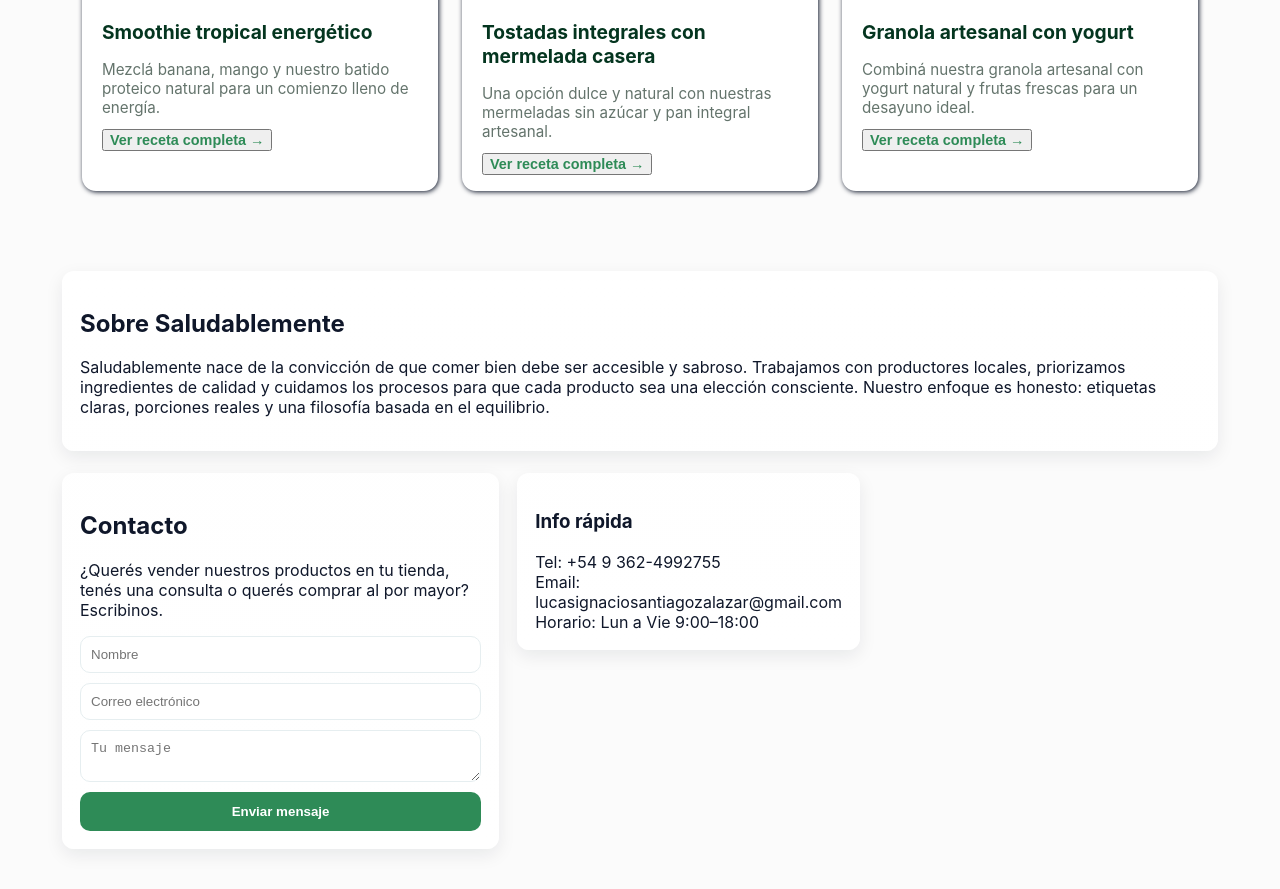
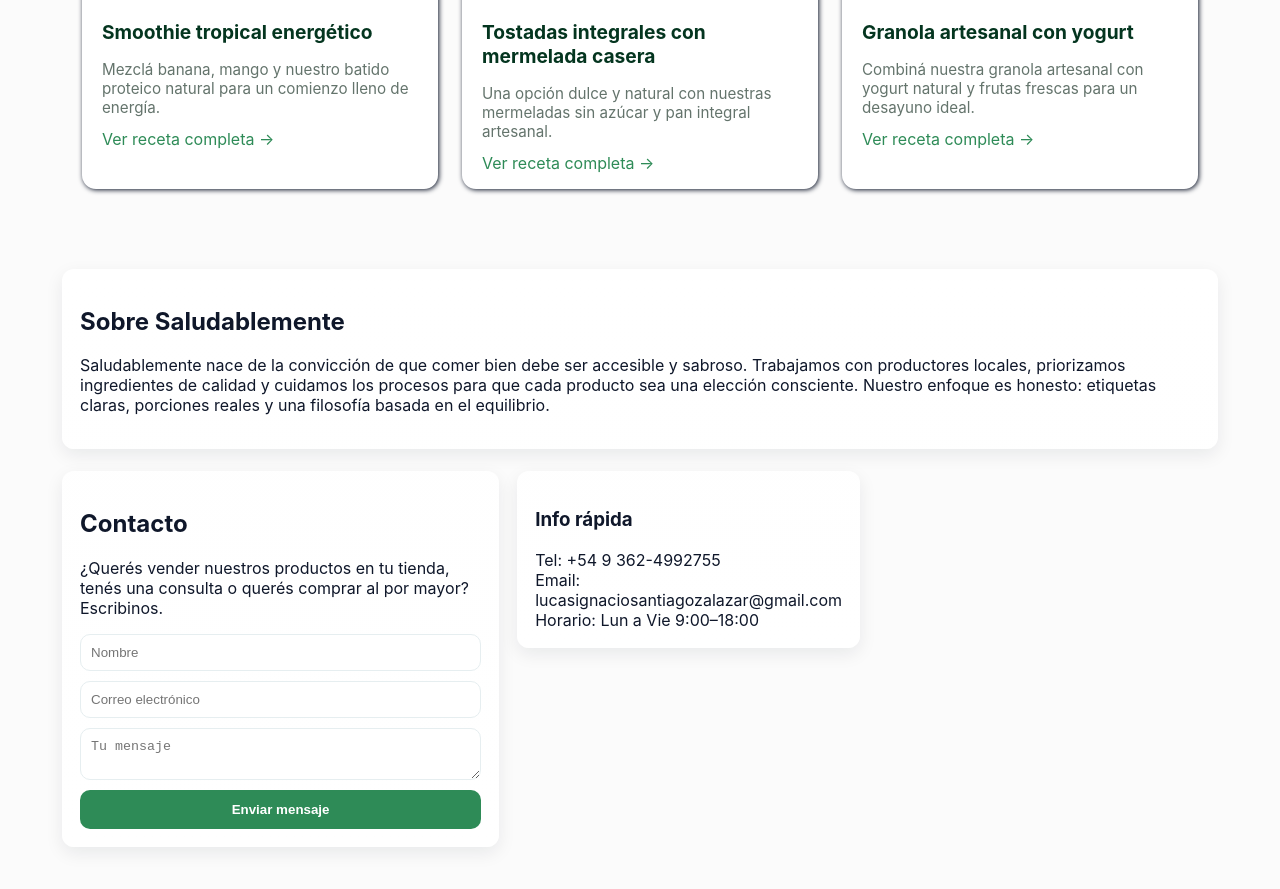
Before and after one commit to xeib-debug/Saludable-menteV2, a plain HTML site: page index.html in a window 1280 px wide. Shown: the part 1380-2269 px from the top of the page. Drawn offline with Linux system fonts and the light colour scheme.

Commit message:
Update style.css

```diff
--- a/style.css
+++ b/style.css
@@ -340,7 +340,13 @@ main{
   color: #2E8B57;
   font-weight: 600;
   font-size: 0.9rem;
+  background: none;
+  border: none;
+  padding: 0;
+  font: inherit;
+  cursor: pointer;
 }
+
 
 .receta-link:hover {
   text-decoration: underline;
@@ -520,6 +526,11 @@ footer {
   cursor: pointer;
   text-decoration: none;
 }
+
+.boton-texto:hover {
+  color: #256d45;
+  text-decoration: underline;
+}
 /* ============================= */
 /*        MODO RESPONSIVE        */
 /* ============================= */
@@ -634,8 +645,3 @@ footer {
     justify-content: center;
   }
 }
-
-.boton-texto:hover {
-  color: #256d45;
-  text-decoration: underline;
-}
```
